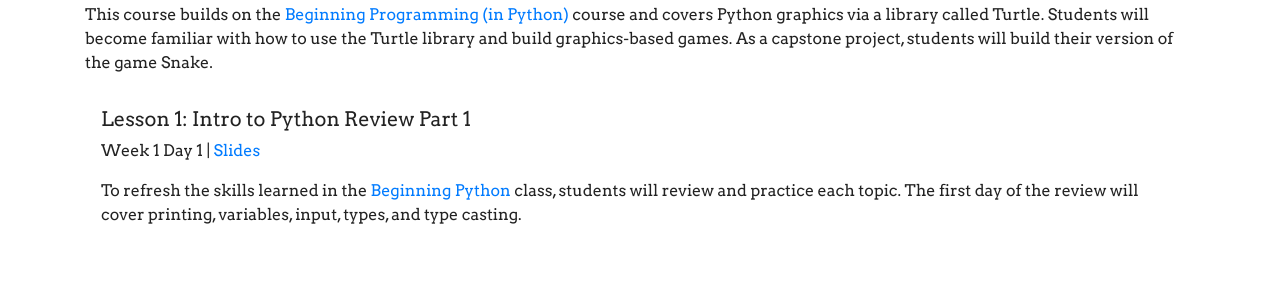
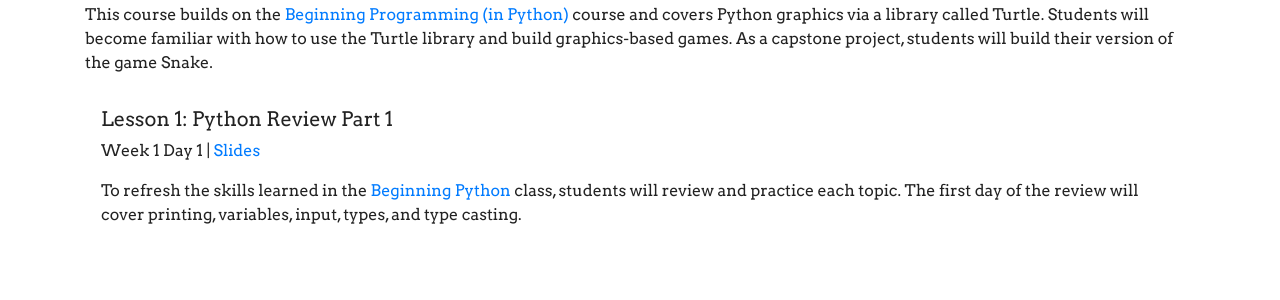
Before and after one commit to qpwoeirut/OpenBrackets-website, a Jekyll site: the page built from spring2022/intermediatePython.html, in a window 1280 px wide. Shown: the part 246-546 px from the top of the page. Built offline with Jekyll 4.4.1, drawn with Linux system fonts in a browser that asks for light colours.

Commit message:
Edit lesson title

```diff
--- a/spring2022/intermediatePython.html
+++ b/spring2022/intermediatePython.html
@@ -16,7 +16,7 @@ navbarHighlight: spring2022
 
 <div class="col-12 media">
     <div class="media-body">
-        <h5 class="mt-0">Lesson 1: Intro to Python Review Part 1</h5>
+        <h5 class="mt-0">Lesson 1: Python Review Part 1</h5>
         <p>Week 1 Day 1 | <a
                 href="https://docs.google.com/presentation/d/1i1ZBRR3Bh7mVfAp3w0qmlbVfo34U4XnPPpO8-3bDfw0/edit"
                 target="_blank">Slides</a></p>
```
